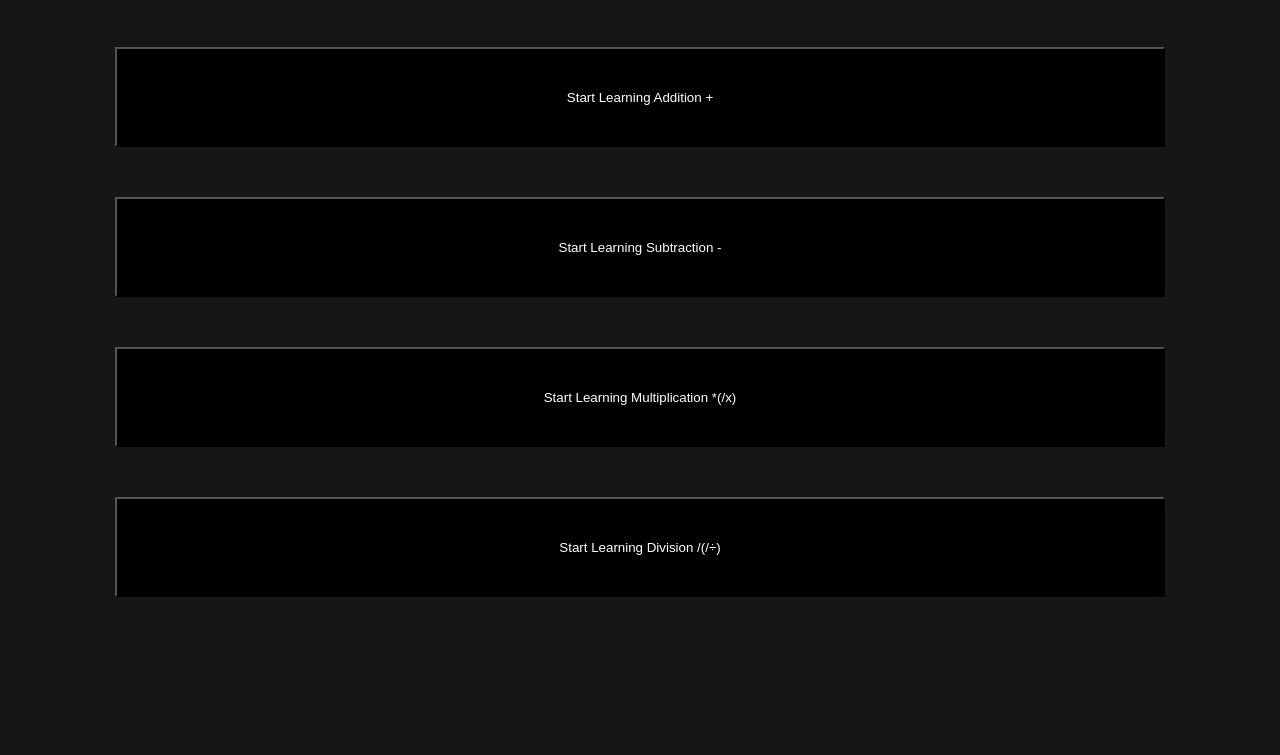
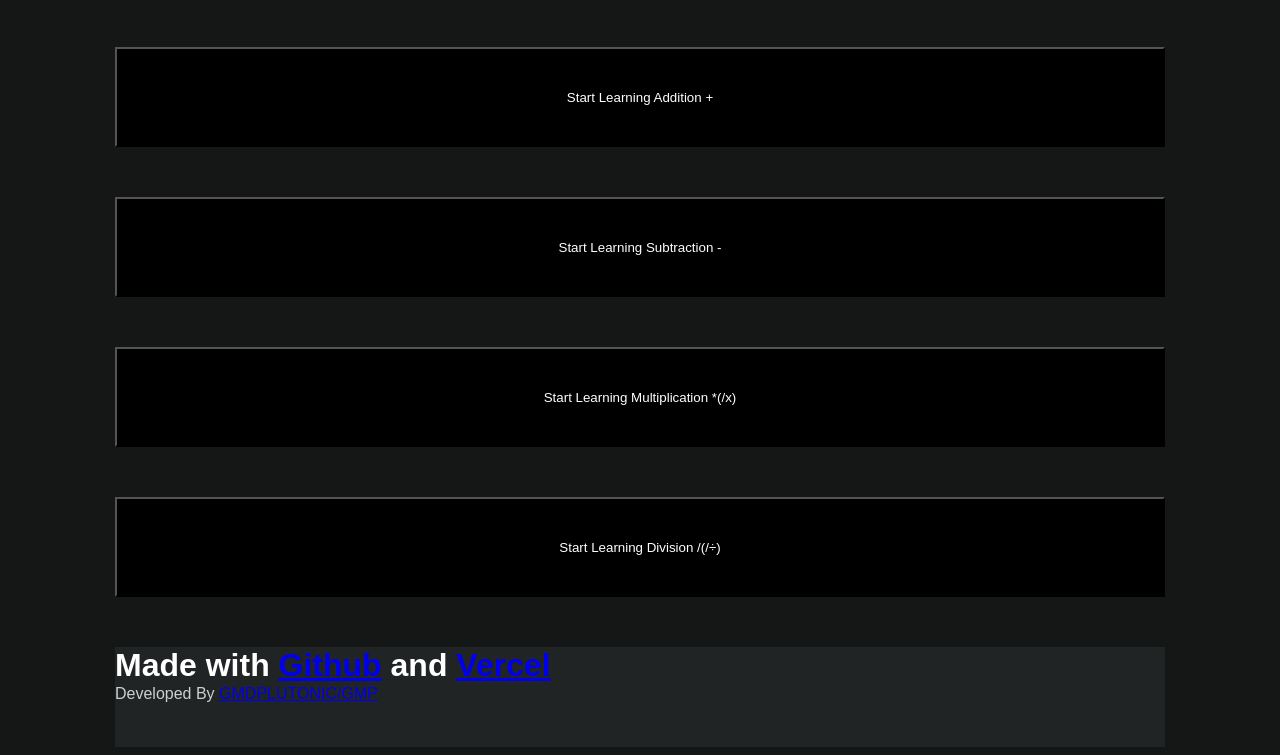
Before and after one commit to GMDPLUTONIC/Mathy, a plain HTML site: page index.html in a window 1280 px wide. Shown: the part 111-866 px from the top of the page. Before the commit the page ends 800 px from the top, so only its background shows below. Drawn offline with Linux system fonts and the light colour scheme.

Commit message:
globglab

```diff
--- a/index.html
+++ b/index.html
@@ -46,5 +46,15 @@
                 </div>
                 </div>
 
+
+
+                <div class="abt">
+
+                    <h1>Made with <a href="github.com">Github</a> and <a href="vercel.com"> Vercel</a></h1>
+                    <p>Developed By <a href="github.com/GMDPLUTONIC"> GMDPLUTONIC/GMP</a></p>
+
+
+                </div>
+
 </body>
 </html>
```
